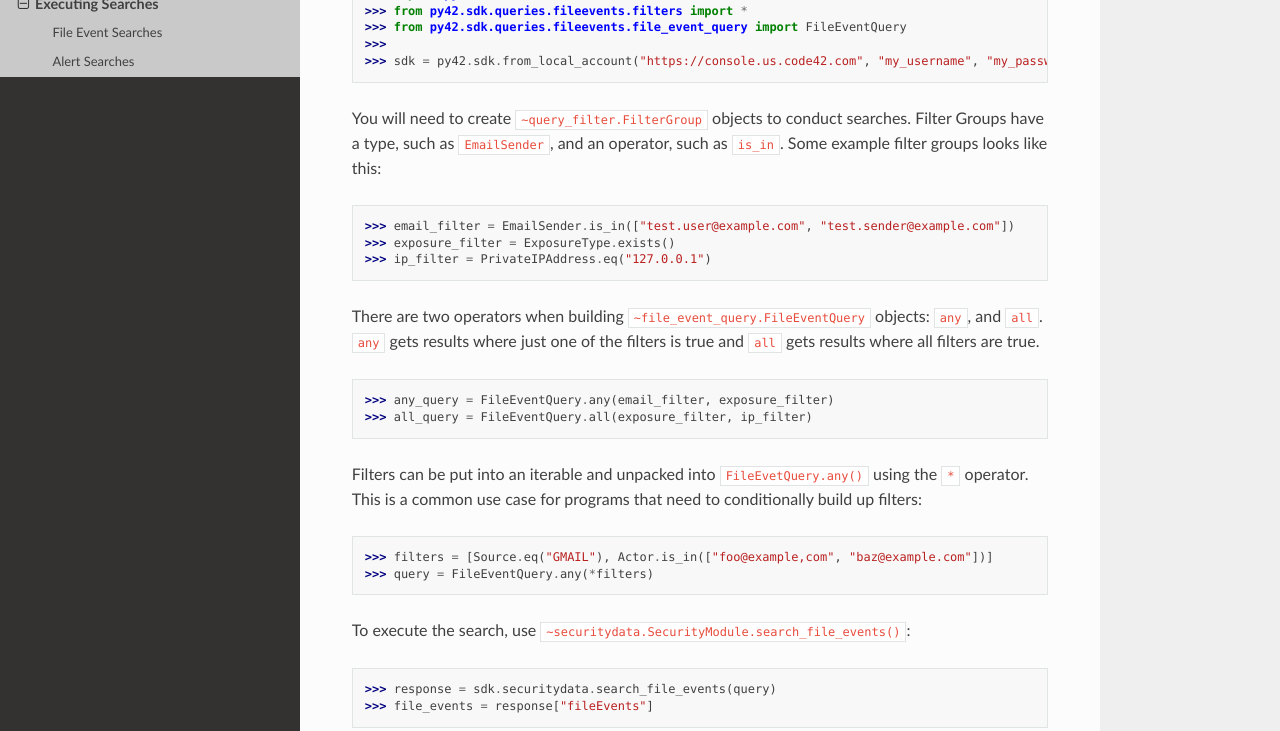
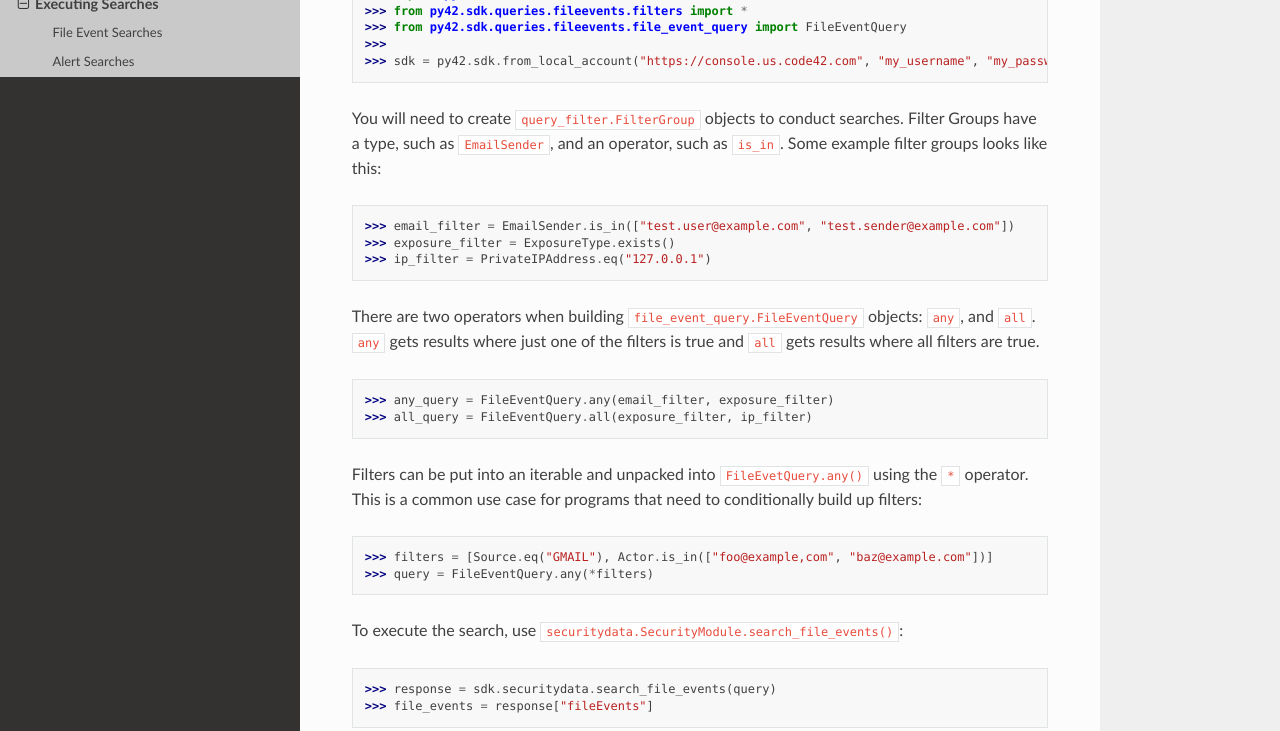
Before and after one commit to code42/py42, a Sphinx documentation site: the page built from docs/userguides/searches.md, in a window 1280 px wide and 1400 px high. Shown: the part 291-1022 px from the top of the window. Built offline with Sphinx 7.4.7 and the Read the Docs theme 2.0.0, drawn with Linux system fonts in a browser that asks for light colours; the version number is read from the project's files by our own code; some of the changed text lies outside the part shown.

Commit message:
remove tilda

```diff
--- a/docs/userguides/searches.md
+++ b/docs/userguides/searches.md
@@ -10,14 +10,14 @@ First, import the required modules and classes and create the SDK:
     >>>
     >>> sdk = py42.sdk.from_local_account("https://console.us.code42.com", "my_username", "my_password")
 
-You will need to create `~query_filter.FilterGroup` objects to conduct searches. Filter Groups have a type,
+You will need to create `query_filter.FilterGroup` objects to conduct searches. Filter Groups have a type,
 such as `EmailSender`, and an operator, such as `is_in`. Some example filter groups looks like this:
 
     >>> email_filter = EmailSender.is_in(["test.user@example.com", "test.sender@example.com"])
     >>> exposure_filter = ExposureType.exists()
     >>> ip_filter = PrivateIPAddress.eq("127.0.0.1")
 
-There are two operators when building `~file_event_query.FileEventQuery` objects: `any`, and `all`.
+There are two operators when building `file_event_query.FileEventQuery` objects: `any`, and `all`.
 `any` gets results where just one of the filters is true and `all` gets results where all filters are true.
 
     >>> any_query = FileEventQuery.any(email_filter, exposure_filter)
@@ -29,7 +29,7 @@ use case for programs that need to conditionally build up filters:
     >>> filters = [Source.eq("GMAIL"), Actor.is_in(["foo@example,com", "baz@example.com"])]
     >>> query = FileEventQuery.any(*filters)
 
-To execute the search, use `~securitydata.SecurityModule.search_file_events()`:
+To execute the search, use `securitydata.SecurityModule.search_file_events()`:
 
     >>> response = sdk.securitydata.search_file_events(query)
     >>> file_events = response["fileEvents"]
@@ -49,7 +49,7 @@ that alert queries require a tenant ID:
     >>> tenant_id = sdk.usercontext.get_current_tenant_id()
     >>> query = AlertQuery(tenant_id, *filters)
 
-To execute the search, use `~alerts.AlertClient.search()`:
+To execute the search, use `alerts.AlertClient.search()`:
 
     >>> sdk.securitydata.alerts.search(query)
 
```
